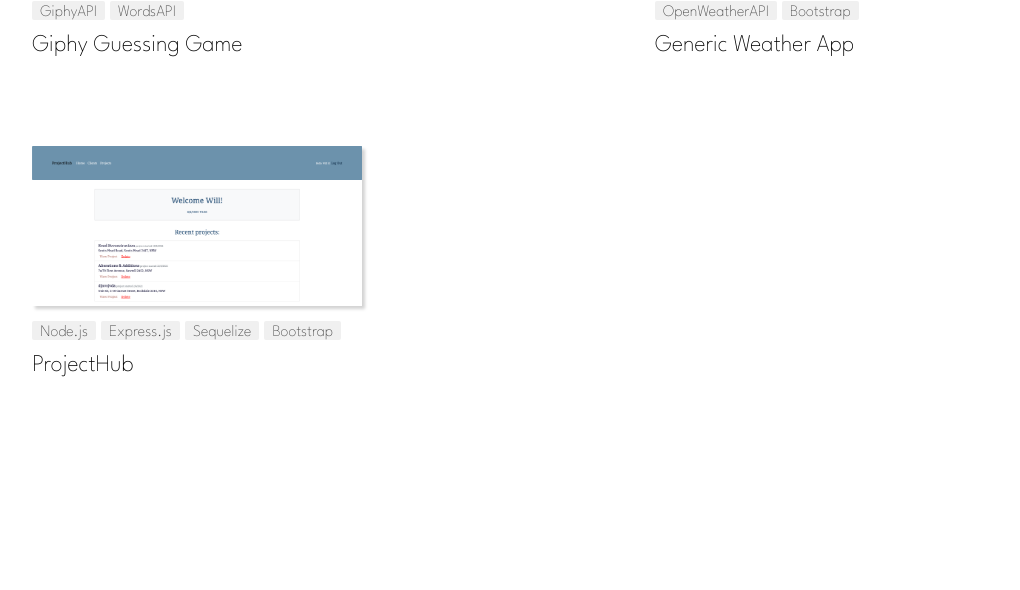
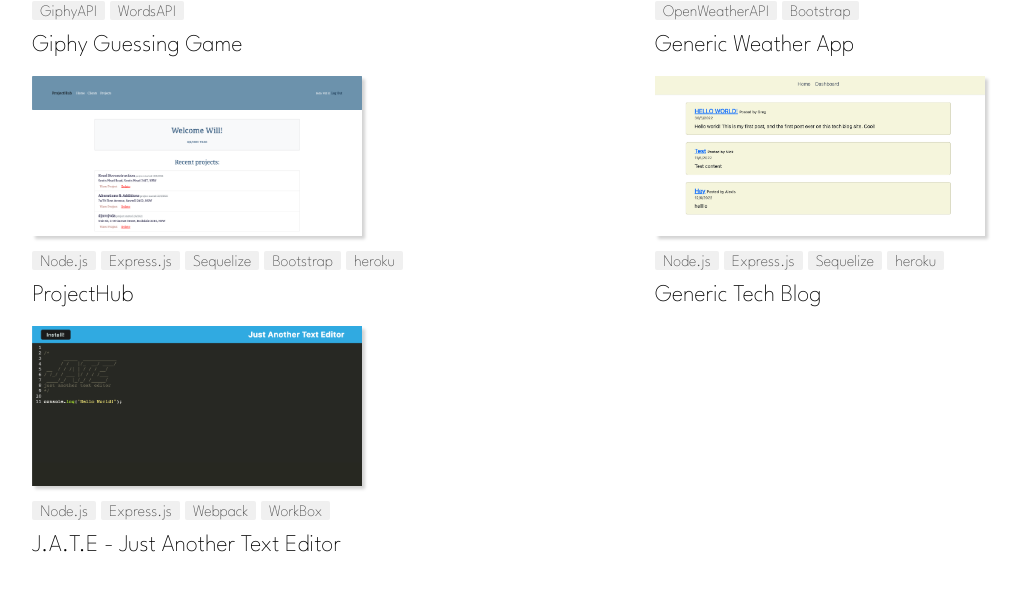
Before and after one commit to wilgru/William-Gruszka-React-Portfolio, a React (Create React App) app: page / in a window 1280 px wide. Shown: the part 2602-3192 px from the top of the page, without its empty margins (243-1263 px from the left). Built offline with nearby package versions, Linux system fonts and the light colour scheme.

Commit message:
added 2 new projects

```diff
--- a/src/projectsData.js
+++ b/src/projectsData.js
@@ -1,6 +1,8 @@
 import project1image from './project_1.png';
 import project2image from './project_2.png';
 import project3image from './project_3.png';
+import project4image from './project_4.png';
+import project5image from './project_5.png';
 
 const projectData = [
     {
@@ -20,9 +22,23 @@ const projectData = [
     {
         title: "ProjectHub",
         image: project3image,
-        tags: ['Node.js', 'Express.js', 'Sequelize', 'Bootstrap'],
+        tags: ['Node.js', 'Express.js', 'Sequelize', 'Bootstrap', 'heroku'],
         githubLink: "https://github.com/wilgru/projecthub",
-        deployedLink: "projecthub-crm.herokuapp.com/"
+        deployedLink: "https://projecthub-crm.herokuapp.com/"
+    },
+    {
+        title: "Generic Tech Blog",
+        image: project4image,
+        tags: ['Node.js', 'Express.js', 'Sequelize', 'heroku'],
+        githubLink: "https://github.com/wilgru/USYDBC-WG-14-Tech-Blog",
+        deployedLink: "https://usydbc-14-tech-blog.herokuapp.com/"
+    },
+    {
+        title: "J.A.T.E - Just Another Text Editor",
+        image: project5image,
+        tags: ['Node.js', 'Express.js', 'Webpack', 'WorkBox'],
+        githubLink: "https://github.com/wilgru/USYDBC-WG-19-Text-Editor",
+        deployedLink: "https://usydbc-19-text-editor.herokuapp.com/"
     },
 ]
 
```
